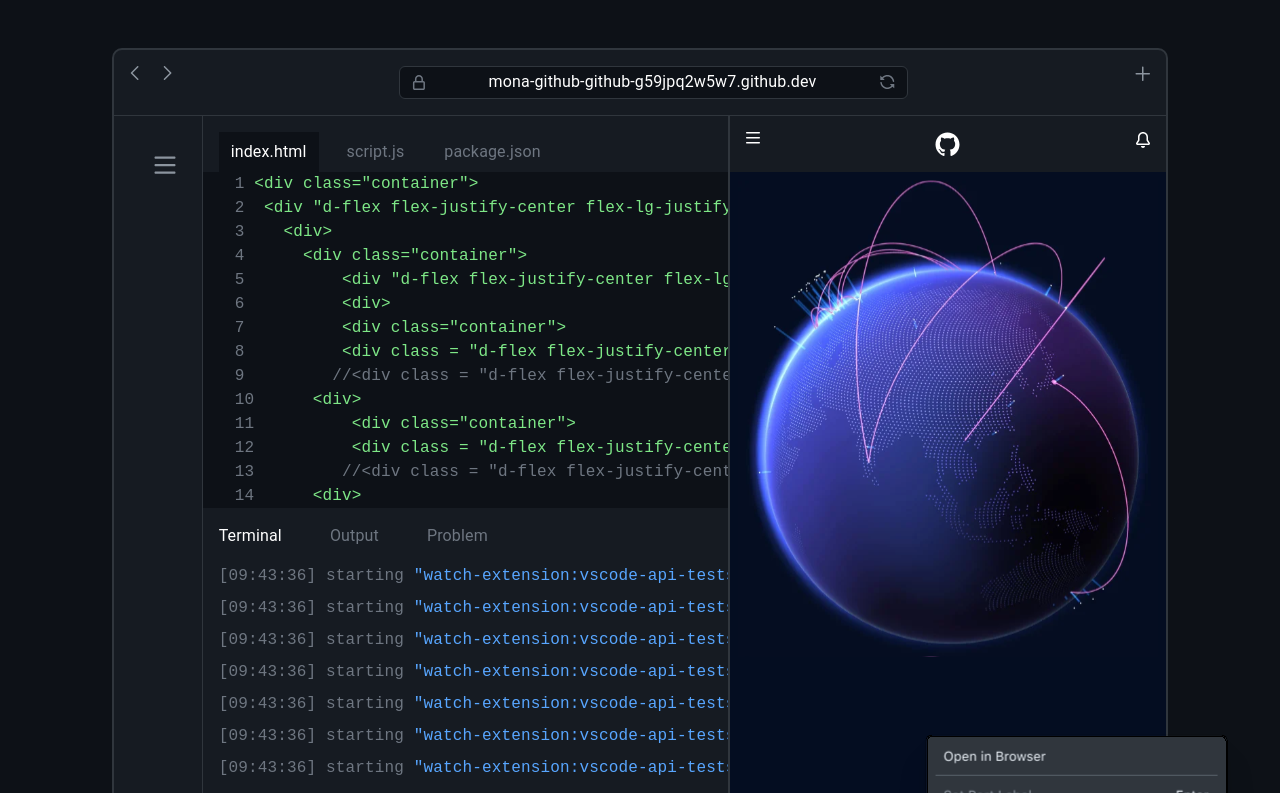
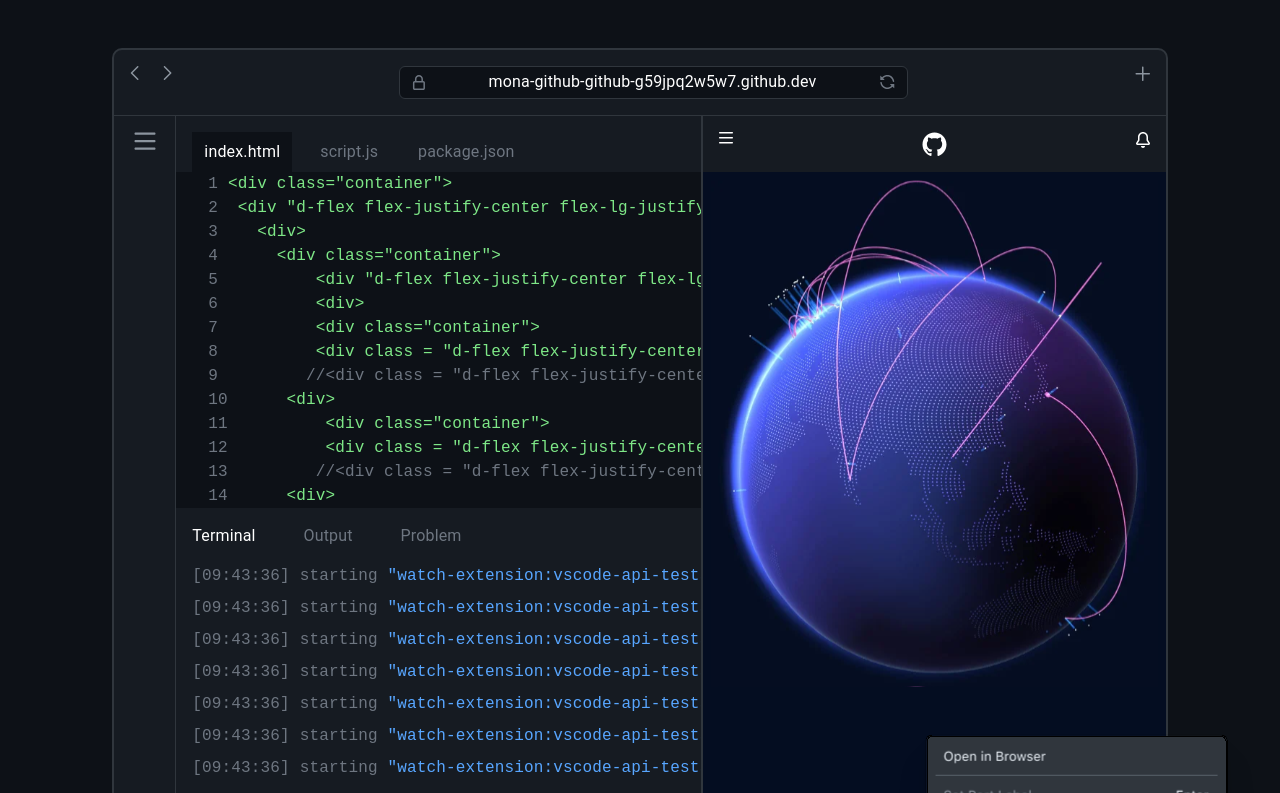
Before and after one commit to raphOhai/GitHubLandingPage, a React (Vite) app: page / in a window 1280 px wide. Shown: the part 1947-2740 px from the top of the page. Built offline with nearby package versions, Linux system fonts and the light colour scheme.

Commit message:
styles fixed on github codespace demo

```diff
--- a/src/components/codespace.jsx
+++ b/src/components/codespace.jsx
@@ -70,8 +70,8 @@ const CodeSpaceDemo = () => {
           <Add />
         </Box>
         <Grid container>
-          <Grid item lg={1}>
-            <Center p={5}>
+          <Grid item lg={.7}>
+            <Center p={2}>
               <Piemenu />
             </Center>
             {/* <Box p={3} sx={RightBoxStyles}></Box> */}
@@ -121,7 +121,7 @@ const CodeSpaceDemo = () => {
           </Grid>
           <Grid
             item
-            lg={5}
+            lg={5.3}
             sx={{ backgroundColor: "#040D21", borderLeft: "2px solid #30363D" }}
           >
             <Stack>
```
